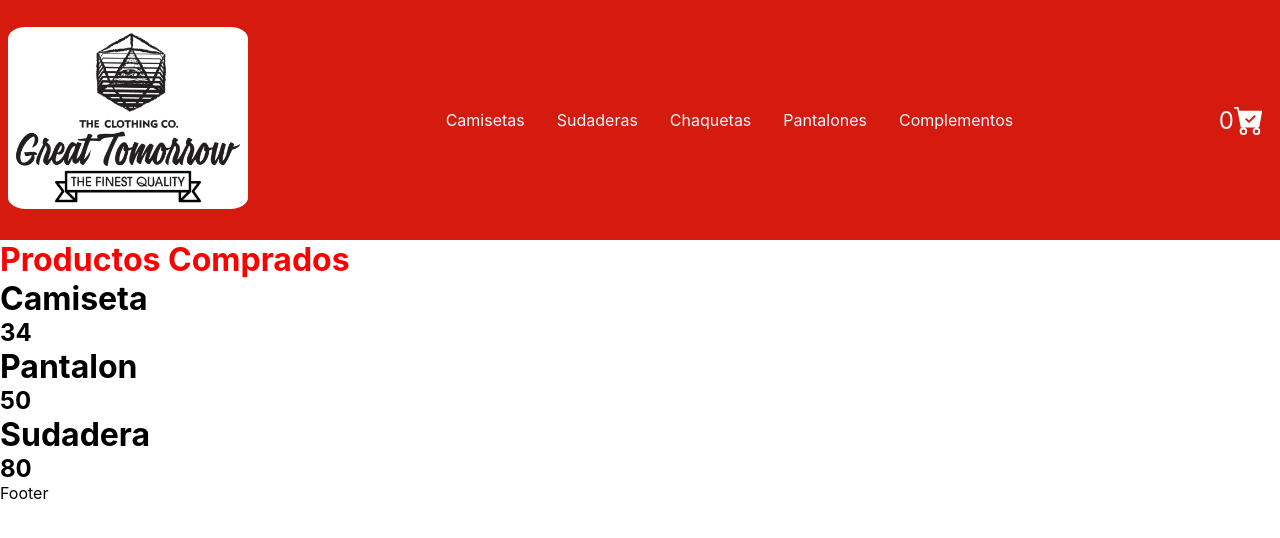
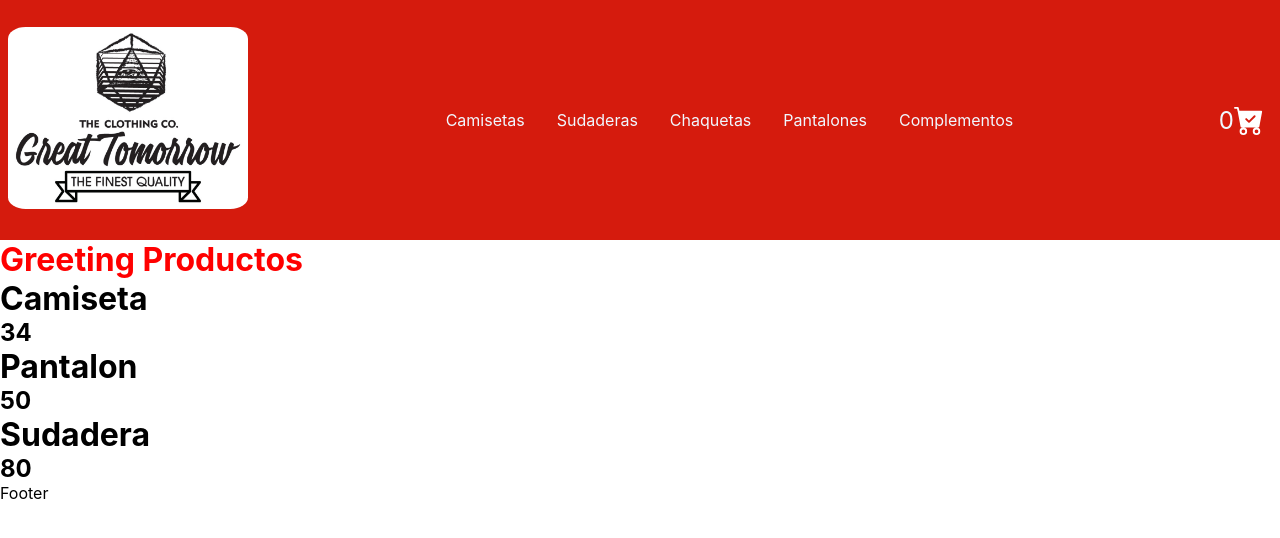
Before and after one commit to lorenzoo/jsx, a React (Create React App) app: page / in a window 1280 px wide. Shown: the top 538 px of the page. Built offline with nearby package versions, Linux system fonts and the light colour scheme.

Commit message:
prop greeting de ItemListContainer

```diff
--- a/src/App.js
+++ b/src/App.js
@@ -8,7 +8,7 @@ function App() {
   return (
     <div>
       <Navbar />
-      <ItemListContainer />
+      <ItemListContainer title="Greeting Productos" />
       <ProductCard title="Camiseta" price={34} />
       <ProductCard title="Pantalon" price={50} />
       <ProductCard title="Sudadera" price={80} />
--- a/src/Components/ItemListContainer/ItemListContainer.jsx
+++ b/src/Components/ItemListContainer/ItemListContainer.jsx
@@ -1,7 +1,7 @@
-const ItemListContainer = () => {
+const ItemListContainer = (props) => {
   return (
     <div>
-      <h1 style={{ color: "red" }}>Productos Comprados</h1>
+      <h1 style={{ color: "red" }}>{props.title}</h1>
     </div>
   );
 };
```
